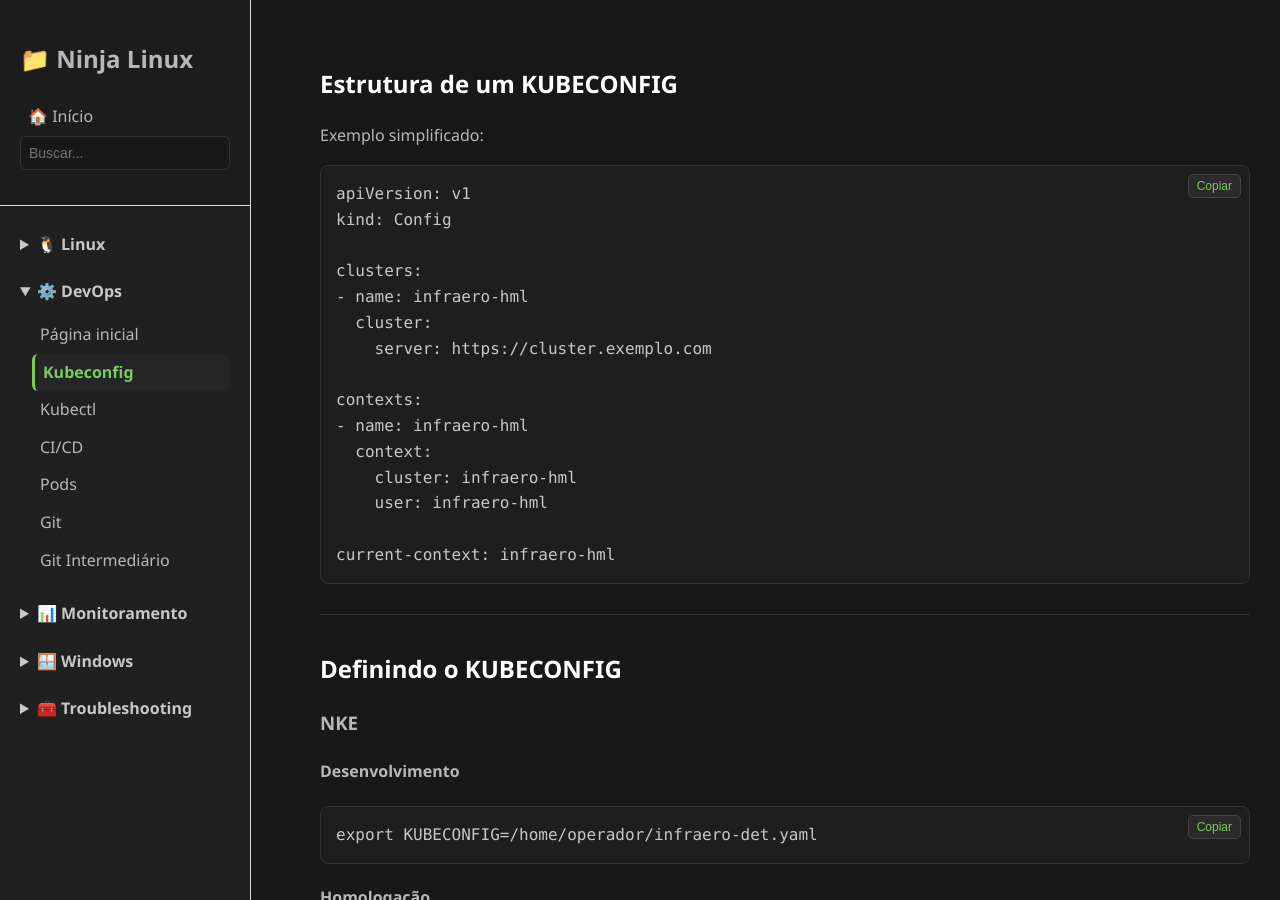
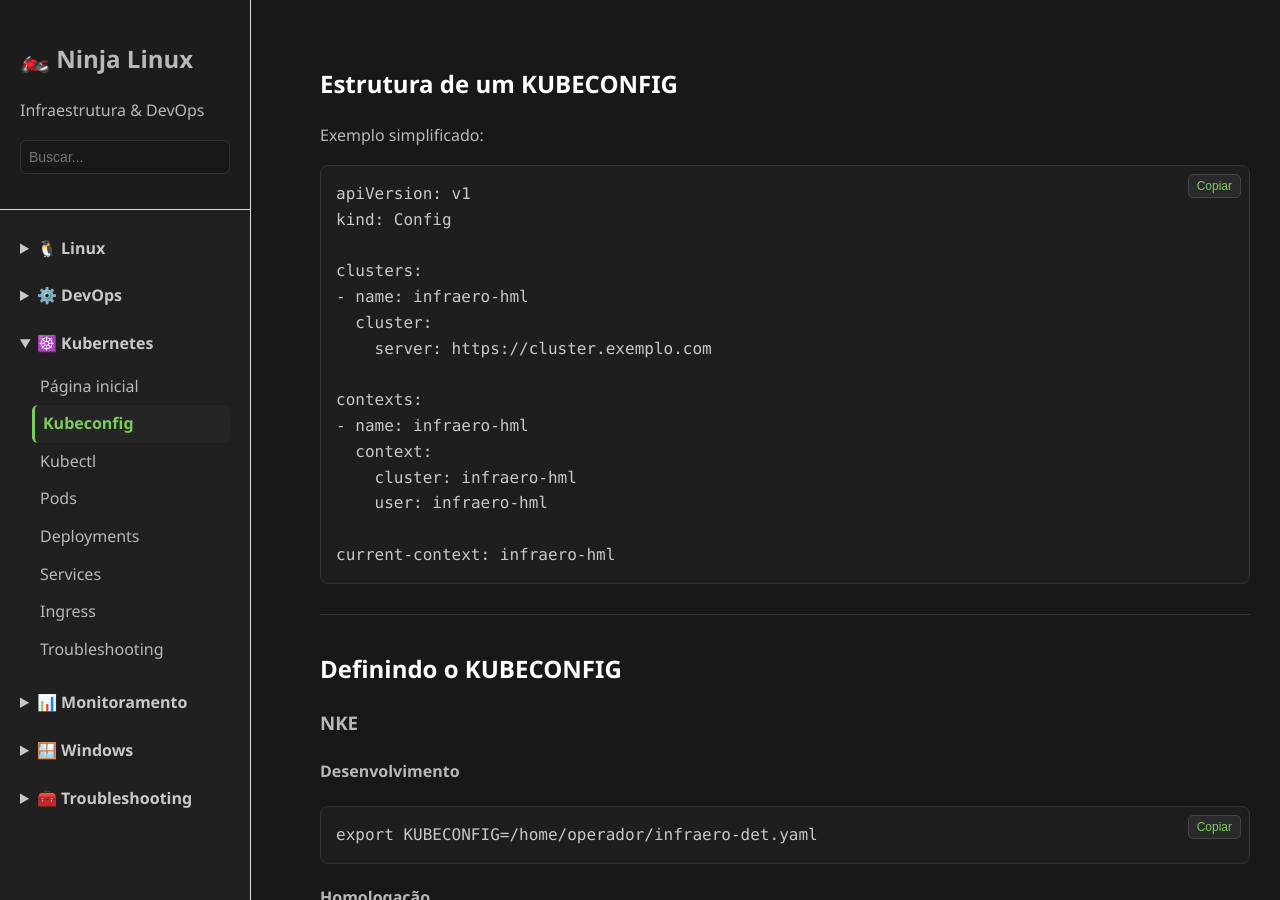
Before and after one commit to joaopedros111/ninja-linux, a Jekyll site: the page built from kubernetes/kubeconfig.md, in a window 1280 px wide and 900 px high. Built offline with Jekyll 4.4.1, drawn with Linux system fonts in a browser that asks for light colours; our own code applies the rules of GitHub Pages for plain Markdown files.

Commit message:
Atualiza Kubernetes

```diff
--- a/_layouts/default.html
+++ b/_layouts/default.html
@@ -13,8 +13,10 @@
 <aside class="sidebar">
 
   <div class="sidebar-header">
-    <h2>📁 Ninja Linux</h2>
-    <a href="{{ '/' | relative_url }}">🏠 Início</a>
+<h2>🏍️ Ninja Linux</h2>
+<p class="sidebar-subtitle">
+Infraestrutura & DevOps
+</p>
 
     <input type="text" id="searchInput" placeholder="Buscar..."
        style="width:100%;padding:8px;border-radius:6px;border:1px solid #333;background:#181818;color:#ddd;margin-bottom:15px;">
```
Also changed, not shown: other parts of _layouts/default.html (+2 -9 lines), kubernetes/index.md (added, +39 -0 lines), kubernetes/kubeconfig.md (renamed from devops/kubeconfig.md), kubernetes/kubectl.md (renamed from devops/kubectl.md), kubernetes/pods.md (renamed from devops/pods.md). Lines whose indentation alone changed are shown as unchanged.
